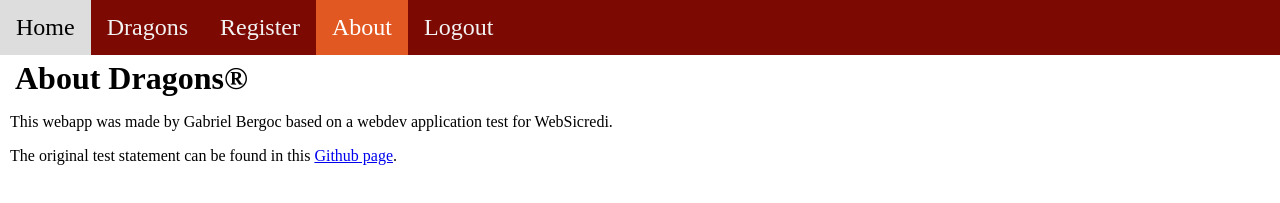
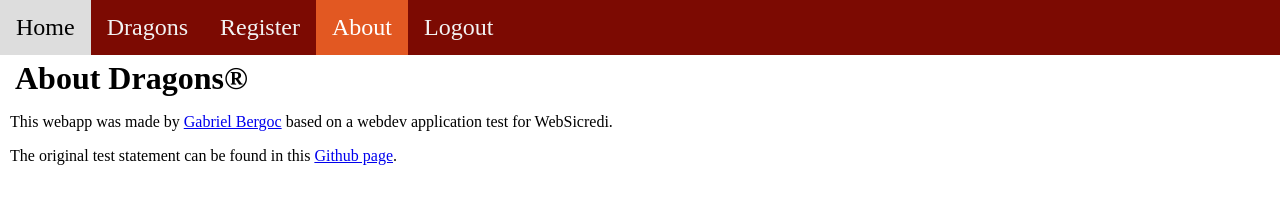
Before and after one commit to gabrielbergoc/app-dragons, an Angular app: page /about in a window 1280 px wide. Shown: the top 203 px of the page. Built offline with nearby package versions, Linux system fonts and the light colour scheme; sample sign-in values are in the browser's storage.

Commit message:
about page: include link to my github page

```diff
--- a/src/app/core/components/about/about.component.html
+++ b/src/app/core/components/about/about.component.html
@@ -1,4 +1,4 @@
 <app-header></app-header>
 
-<p>This webapp was made by Gabriel Bergoc based on a webdev application test for WebSicredi.</p>
+<p>This webapp was made by <a href="https://github.com/gabrielbergoc" target="_blank">Gabriel Bergoc</a> based on a webdev application test for WebSicredi.</p>
 <p>The original test statement can be found in this <a href="https://github.com/WoopSicredi/jobs/issues/6" target="_blank">Github page</a>.</p>
```
